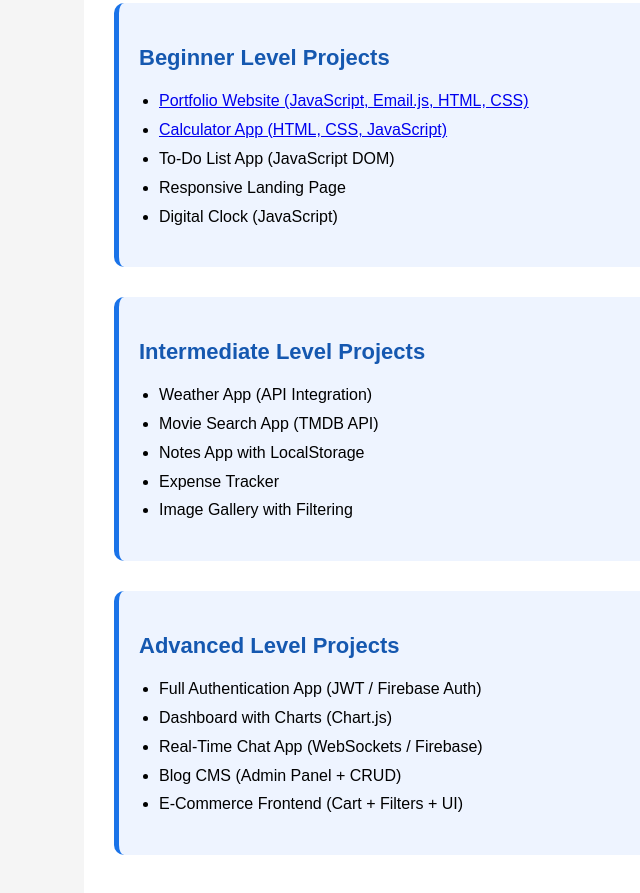
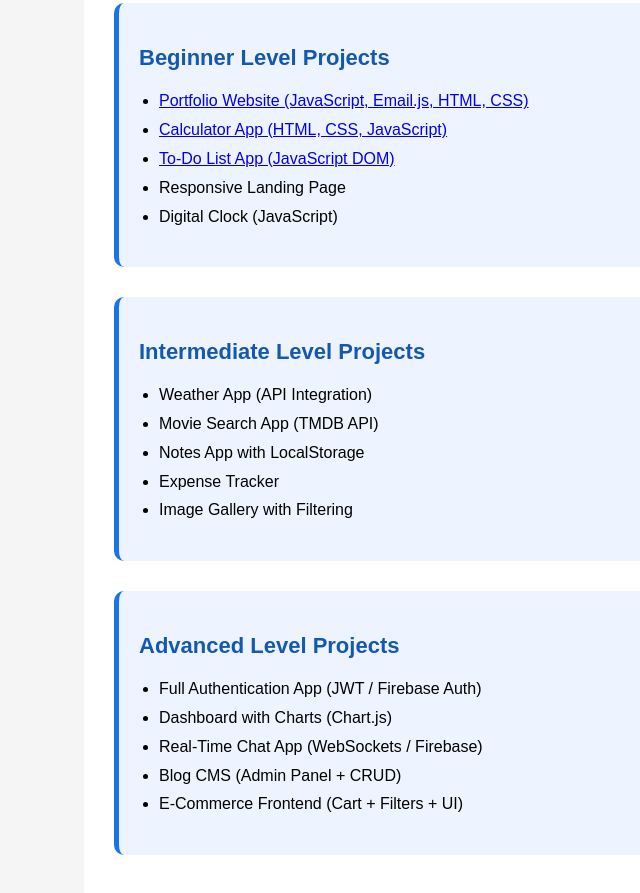
Before and after one commit to alwaas/MyPortfolio, a plain HTML site: page index.html in a window 1280 px wide. Shown: the part 1155-2048 px from the top of the page, without its empty margins (26-666 px from the left). Drawn offline with nearby package versions, Linux system fonts and the light colour scheme.

Commit message:
To-Do List App Added

```diff
--- a/index.html
+++ b/index.html
@@ -55,7 +55,7 @@
   <ul>
   <li><a href="https://alwaasportfolio.netlify.app/" target="_blank">Portfolio Website (JavaScript, Email.js, HTML, CSS)</a></li>
   <li><a href="https://alwaas.github.io/MyCalculator/" target="_blank">Calculator App (HTML, CSS, JavaScript)</a></li>
-  <li>To‑Do List App (JavaScript DOM)</li>
+  <li><a href="https://alwaas.github.io/To-Do-List-App/" target="_blank">To‑Do List App (JavaScript DOM)</a></li>
   <li>Responsive Landing Page</li>
   <li>Digital Clock (JavaScript)</li>
   </ul>
```
